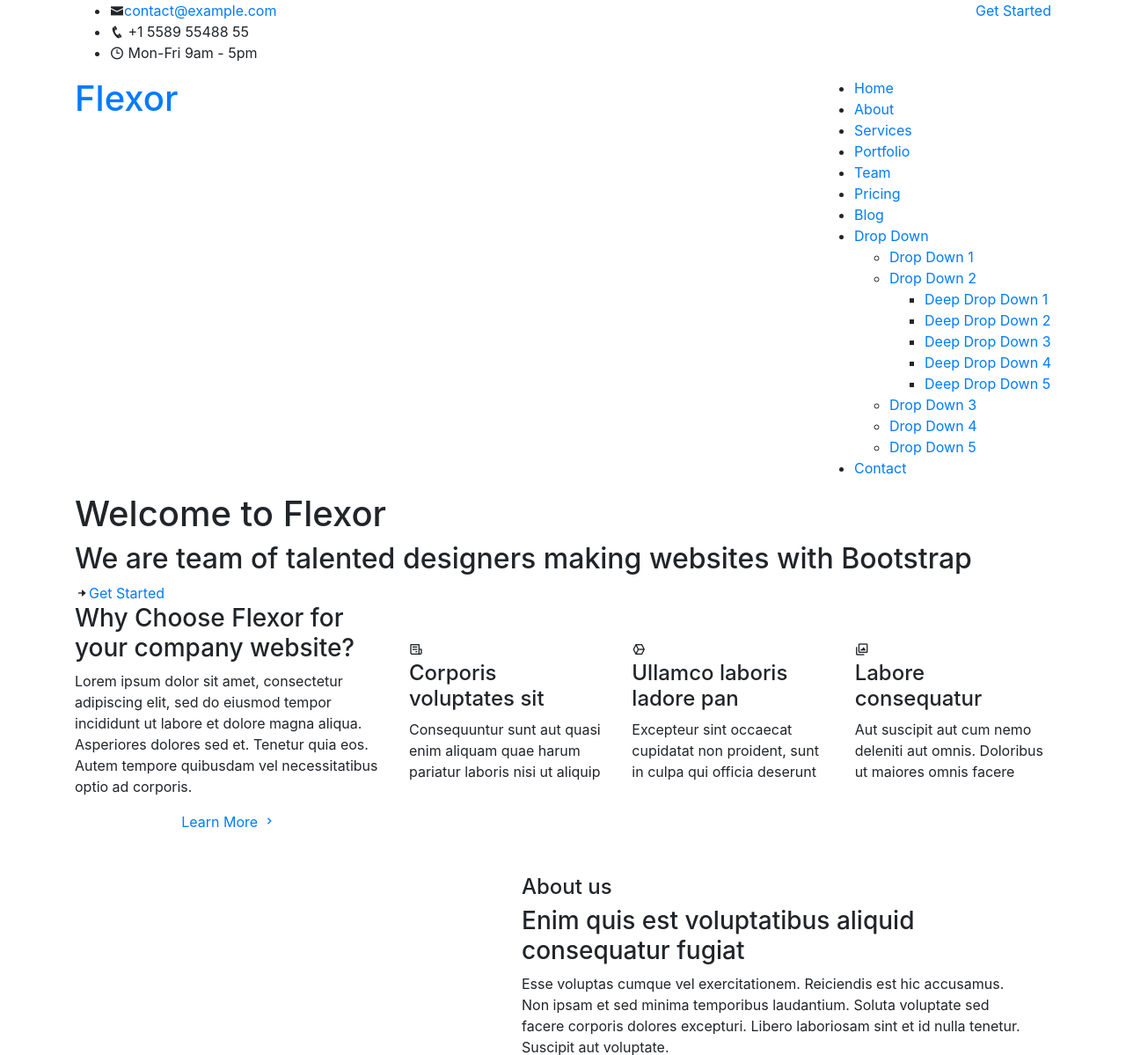
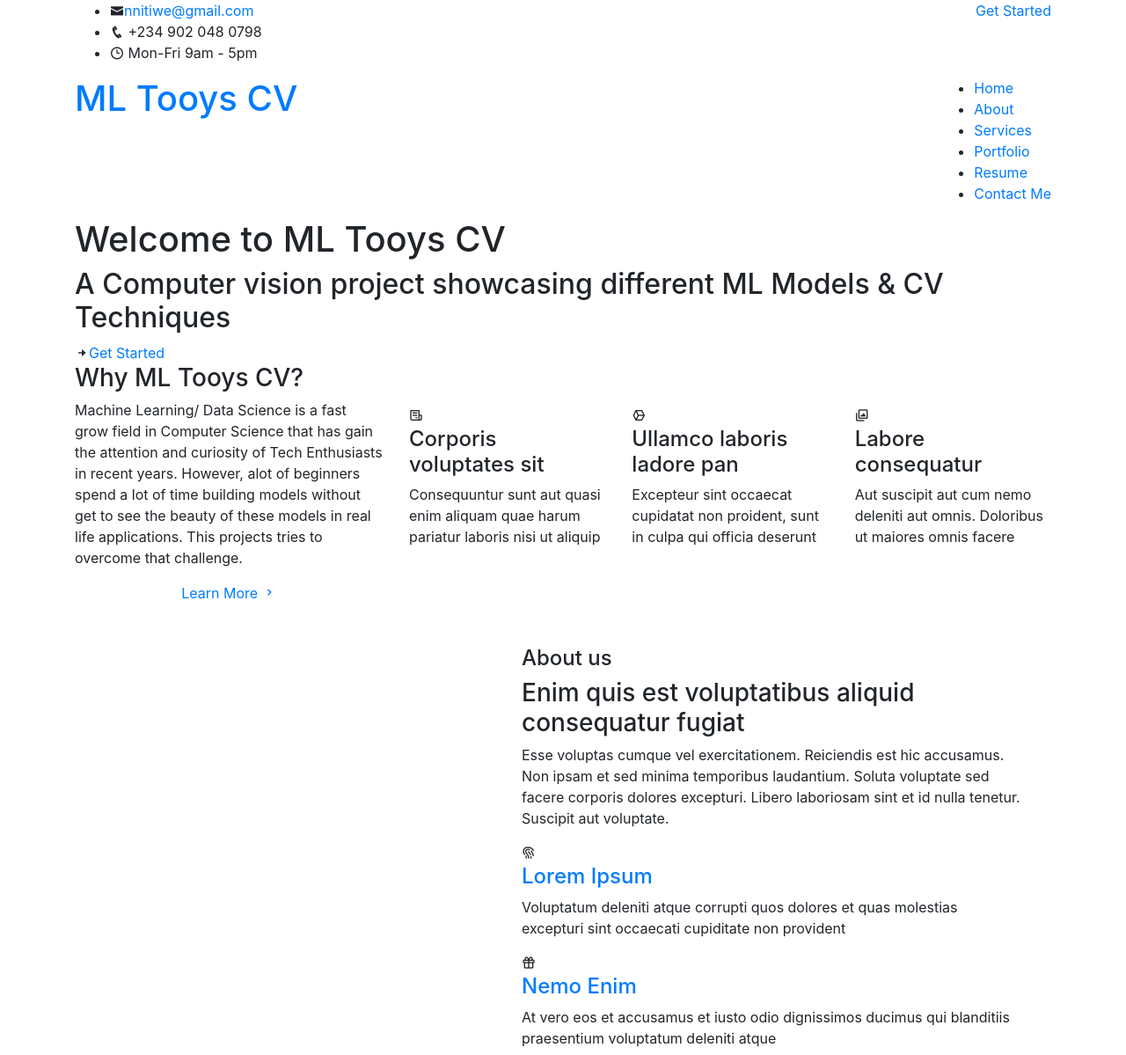
Before and after one commit to nnitiwe-dev/ml_tooys-sight, a Django app: template templates/index.html in a window 1280 px wide. Shown: the top 1199 px of the page at 88% size. Run offline with Django 3.2, Linux system fonts and the light colour scheme; the template is opened without the code that fills it, so the values that code supplies are empty; some libraries are stand-ins or nearby versions.

Commit message:
add index

```diff
--- /dev/null
+++ b/computervision/urls.py
@@ -0,0 +1,6 @@
+# Use include() to add paths from the catalog application
+from django.urls import include
+
+urlpatterns += [
+    path('cv/', include('computervision.urls')),
+]
--- a/templates/index.html
+++ b/templates/index.html
@@ -5,27 +5,33 @@
   <meta charset="utf-8">
   <meta content="width=device-width, initial-scale=1.0" name="viewport">
 
-  <title>Flexor Bootstrap Template - Index</title>
+  {% block title %}
+  <title>ML Tooys CV- A computer vision project</title>
+   {% endblock %}
+
   <meta content="" name="description">
   <meta content="" name="keywords">
 
+
+
+  {% load static %}
   <!-- Favicons -->
-  <link href="assets/img/favicon.png" rel="icon">
-  <link href="assets/img/apple-touch-icon.png" rel="apple-touch-icon">
+  <link href="{% static 'assets/img/favicon.png' %}" rel="icon">
+  <link href="{% static 'assets/img/apple-touch-icon.png' %}" rel="apple-touch-icon">
 
   <!-- Google Fonts -->
   <link href="https://fonts.googleapis.com/css?family=Open+Sans:300,300i,400,400i,600,600i,700,700i|Raleway:300,300i,400,400i,500,500i,600,600i,700,700i|Poppins:300,300i,400,400i,500,500i,600,600i,700,700i" rel="stylesheet">
 
   <!-- Vendor CSS Files -->
-  <link href="assets/vendor/bootstrap/css/bootstrap.min.css" rel="stylesheet">
-  <link href="assets/vendor/icofont/icofont.min.css" rel="stylesheet">
-  <link href="assets/vendor/boxicons/css/boxicons.min.css" rel="stylesheet">
-  <link href="assets/vendor/venobox/venobox.css" rel="stylesheet">
-  <link href="assets/vendor/owl.carousel/assets/owl.carousel.min.css" rel="stylesheet">
-  <link href="assets/vendor/aos/aos.css" rel="stylesheet">
+  <link href="{% static 'assets/vendor/bootstrap/css/bootstrap.min.css' %}" rel="stylesheet">
+  <link href="{% static 'assets/vendor/icofont/icofont.min.css' %}" rel="stylesheet">
+  <link href="{% static 'assets/vendor/boxicons/css/boxicons.min.css' %}" rel="stylesheet">
+  <link href="{% static 'assets/vendor/venobox/venobox.css' %}" rel="stylesheet">
+  <link href="{% static 'assets/vendor/owl.carousel/assets/owl.carousel.min.css' %}" rel="stylesheet">
+  <link href="{% static 'assets/vendor/aos/aos.css' %}" rel="stylesheet">
 
   <!-- Template Main CSS File -->
-  <link href="assets/css/style.css" rel="stylesheet">
+  <link href="{% static 'assets/css/style.css' %}" rel="stylesheet">
 
   <!-- =======================================================
   * Template Name: Flexor - v2.4.1
@@ -42,8 +48,8 @@
     <div class="container d-flex">
       <div class="contact-info mr-auto">
         <ul>
-          <li><i class="icofont-envelope"></i><a href="mailto:contact@example.com">contact@example.com</a></li>
-          <li><i class="icofont-phone"></i> +1 5589 55488 55</li>
+          <li><i class="icofont-envelope"></i><a href="mailto:nnitiwe@gmail.com">nnitiwe@gmail.com</a></li>
+          <li><i class="icofont-phone"></i> +234 902 048 0798</li>
           <li><i class="icofont-clock-time icofont-flip-horizontal"></i> Mon-Fri 9am - 5pm</li>
         </ul>
 
@@ -59,38 +65,19 @@
     <div class="container d-flex">
 
       <div class="logo mr-auto">
-        <h1 class="text-light"><a href="index.html"><span>Flexor</span></a></h1>
+        <h1 class="text-light"><a href="{% url 'index' %}"><span>ML Tooys CV</span></a></h1>
         <!-- Uncomment below if you prefer to use an image logo -->
         <!-- <a href="index.html"><img src="assets/img/logo.png" alt="" class="img-fluid"></a>-->
       </div>
 
       <nav class="nav-menu d-none d-lg-block">
         <ul>
-          <li class="active"><a href="index.html">Home</a></li>
+          <li class="active"><a href="{% url 'twitter' %}">Home</a></li>
           <li><a href="#about">About</a></li>
           <li><a href="#services">Services</a></li>
           <li><a href="#portfolio">Portfolio</a></li>
-          <li><a href="#team">Team</a></li>
-          <li><a href="#pricing">Pricing</a></li>
-          <li><a href="blog.html">Blog</a></li>
-          <li class="drop-down"><a href="">Drop Down</a>
-            <ul>
-              <li><a href="#">Drop Down 1</a></li>
-              <li class="drop-down"><a href="#">Drop Down 2</a>
-                <ul>
-                  <li><a href="#">Deep Drop Down 1</a></li>
-                  <li><a href="#">Deep Drop Down 2</a></li>
-                  <li><a href="#">Deep Drop Down 3</a></li>
-                  <li><a href="#">Deep Drop Down 4</a></li>
-                  <li><a href="#">Deep Drop Down 5</a></li>
-                </ul>
-              </li>
-              <li><a href="#">Drop Down 3</a></li>
-              <li><a href="#">Drop Down 4</a></li>
-              <li><a href="#">Drop Down 5</a></li>
-            </ul>
-          </li>
-          <li><a href="#contact">Contact</a></li>
+          <li><a href="https://nnitiwe-dev.github.io">Resume</a></li>
+          <li><a href="#contact">Contact Me</a></li>
 
         </ul>
       </nav><!-- .nav-menu -->
@@ -101,8 +88,8 @@
   <!-- ======= Hero Section ======= -->
   <section id="hero" class="d-flex flex-column justify-content-center align-items-center">
     <div class="container" data-aos="fade-in">
-      <h1>Welcome to Flexor</h1>
-      <h2>We are team of talented designers making websites with Bootstrap</h2>
+      <h1>Welcome to ML Tooys CV</h1>
+      <h2>A Computer vision project showcasing different ML Models & CV Techniques</h2>
       <div class="d-flex align-items-center">
         <i class="bx bxs-right-arrow-alt get-started-icon"></i>
         <a href="#about" class="btn-get-started scrollto">Get Started</a>
@@ -111,7 +98,7 @@
   </section><!-- End Hero -->
 
   <main id="main">
-
+    {% block content %}
     <!-- ======= Why Us Section ======= -->
     <section id="why-us" class="why-us">
       <div class="container">
@@ -119,10 +106,9 @@
         <div class="row">
           <div class="col-xl-4 col-lg-5" data-aos="fade-up">
             <div class="content">
-              <h3>Why Choose Flexor for your company website?</h3>
+              <h3>Why ML Tooys CV?</h3>
               <p>
-                Lorem ipsum dolor sit amet, consectetur adipiscing elit, sed do eiusmod tempor incididunt ut labore et dolore magna aliqua.
-                Asperiores dolores sed et. Tenetur quia eos. Autem tempore quibusdam vel necessitatibus optio ad corporis.
+                Machine Learning/ Data Science is a fast grow field in Computer Science that has gain the attention and curiosity of Tech Enthusiasts in recent years. However, alot of beginners spend a lot of time building models without get to see the beauty of these models in real life applications. This projects tries to overcome that challenge.
               </p>
               <div class="text-center">
                 <a href="#" class="more-btn">Learn More <i class="bx bx-chevron-right"></i></a>
@@ -808,7 +794,7 @@
 
       </div>
     </section><!-- End Contact Section -->
-
+    {% endblock %}
   </main><!-- End #main -->
 
   <!-- ======= Footer ======= -->
```
Also changed, not shown: tooysCV/urls.py (+20 -0 lines), 1 other file.
